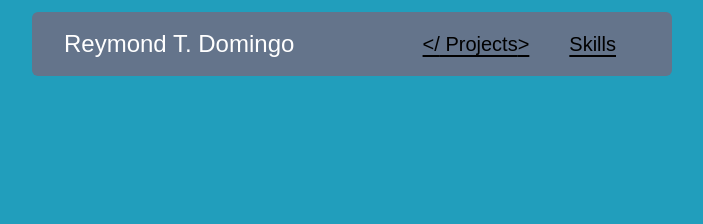
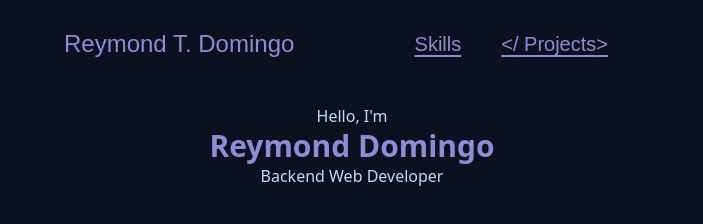
Before and after one commit to reydm-7166/portfolio-react, a React app: page / in a window 1280 px wide. Shown: the whole page, without its empty margins (288-991 px from the left). Built offline with nearby package versions, Linux system fonts and the light colour scheme.

Commit message:
Changed the color palette

```diff
--- a/package.json
+++ b/package.json
@@ -13,6 +13,8 @@
   },
   "scripts": {
     "start": "react-scripts start",
+    "predeploy" : "npm run build",
+    "deploy" : "gh-pages -d build",
     "build": "react-scripts build",
     "test": "react-scripts test",
     "eject": "react-scripts eject"
@@ -36,6 +38,7 @@
     ]
   },
   "devDependencies": {
+    "gh-pages": "^5.0.0",
     "tailwindcss": "^3.3.2"
   }
 }
--- a/src/Components/Index.css
+++ b/src/Components/Index.css
@@ -1,3 +1,3 @@
 .Background {
-    background-color: #219EBC;
+    background-color: #0B111E;
 }
--- a/src/Components/Index.js
+++ b/src/Components/Index.js
@@ -3,9 +3,7 @@ import NavigationBar from './Template/NavigationBar'
 
 function Index() {
     return (
-        <NavigationBar >
-
-        </NavigationBar>
+        <NavigationBar />
     );
 }
 
--- a/src/Components/MainContainer.js
+++ b/src/Components/MainContainer.js
@@ -1,10 +1,12 @@
 import './MainContainer.css';
 import Index from './Index'
+import Profile from './Sections/Profile'
 
 function MainContainer() {
     return (
         <div className="Background pt-3">
             <Index />
+            <Profile />
         </div>
     );
 }
--- /dev/null
+++ b/src/Components/Sections/Profile.js
@@ -0,0 +1,22 @@
+function Profile()
+{
+    return (
+        <div className="h-full flex items-center w-6/12 m-auto rounded-md mt-5 p-2">
+            <div className="Intro text-center w-full h-25">
+                <p className="text-blue-200 font-medium">
+                    Hello, I'm
+                </p>
+                <p className="text-[#9589D7] font-bold text-3xl">
+                    Reymond Domingo
+                </p>
+                <p className="text-blue-200 font-medium">
+                    Backend Web Developer
+                </p>
+
+            </div>
+
+        </div>
+    )
+}
+
+export default Profile;
--- a/src/Components/Template/NavigationBar.js
+++ b/src/Components/Template/NavigationBar.js
@@ -5,10 +5,10 @@ import DarkMode from '../Buttons/DarkLightMode';
 
 function NavigationBar() {
     return (
-        <div className="bg-slate-500 h-16 flex items-center w-6/12 m-auto rounded-md pe-10">
-            <Name class="flex-1 px-8 text-2xl w-64 oswald-font text-white"></Name>
-            <Project class="flex-none text-xl oswald-font underline underline-offset-4 mx-4 rounded-md text-center p-2 cursor-pointer"></Project>
-            <Skills class="flex-none text-xl oswald-font underline underline-offset-4 mx-4 cursor-pointer"></Skills>
+        <div className="h-16 flex items-center w-6/12 m-auto rounded-md pe-10">
+            <Name class="flex-1 px-8 text-2xl w-64 oswald-font text-[#9589D7]"></Name>
+            <Skills class="flex-none text-xl oswald-font underline underline-offset-4 mx-4 cursor-pointer text-[#9589D7]"></Skills>
+            <Project class="flex-none text-xl oswald-font underline underline-offset-4 mx-4 rounded-md text-center p-2 cursor-pointer text-[#9589D7]"></Project>
             {/* <DarkMode btnClass="flex-initial px-8 text-xl oswald-font cursor-pointer mx-1"></DarkMode> */}
         </div>
     )
```
Also changed, not shown: src/Components/Sections/Profile.css (added), 1 other file.
